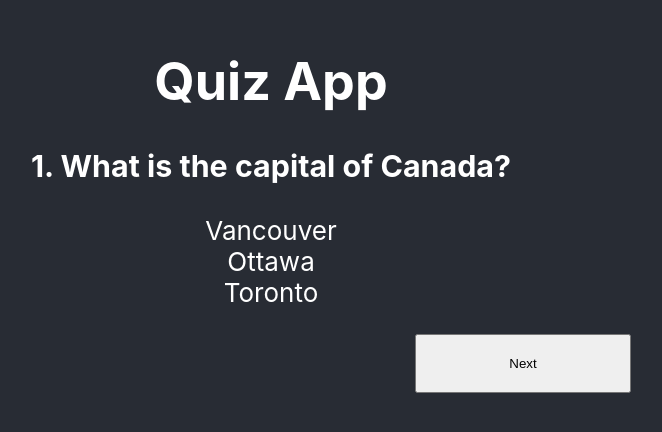
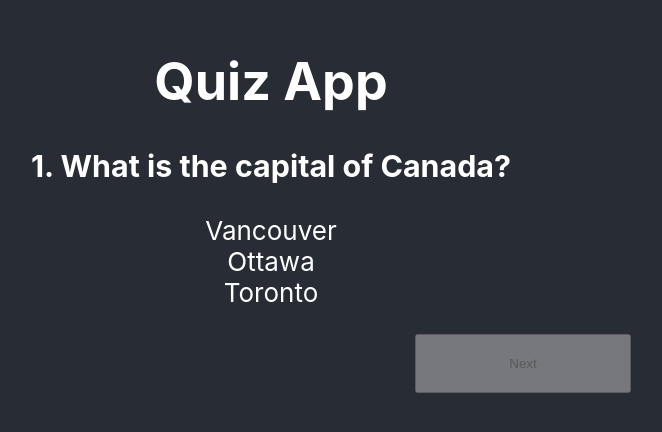
Before and after one commit to katmetax/quiz-app, a React (Create React App) app: page / in a window 1280 px wide. Shown: the part 196-628 px from the top of the page, without its empty margins (369-1031 px from the left). Built offline with nearby package versions, Linux system fonts and the light colour scheme.

Commit message:
Added validation for next btn

```diff
--- a/src/components/quizComponent/index.tsx
+++ b/src/components/quizComponent/index.tsx
@@ -74,7 +74,7 @@ const QuizComponent = ( { questionData }: quizComponentProps ) => {
                                 <button className="back-button" onClick={() => btnClick('prev', questionIndex - 1)} data-testid="back-btn">Back</button>
                             }
                             {(pageNumber + 1) < questionData.length &&
-                                <button className="next-button" onClick={() => btnClick('next', questionIndex + 1)} data-testid="next-btn">Next</button>
+                                <button className="next-button" onClick={() => btnClick('next', questionIndex + 1)} disabled={currentIndex === -1} data-testid="next-btn">Next</button>
                             }
                             {pageNumber + 1 === questionData.length &&
                                 <Link to="/results-page"><button className="next-button" data-testid="results-btn">See results?</button></Link>
```
Also changed, not shown: 1 other file (tests, documents, lock files or other folders).
